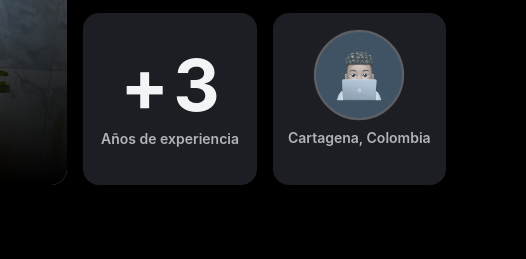
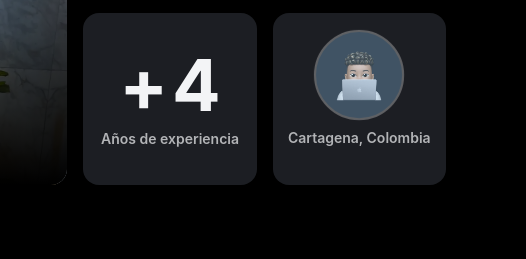
Before and after one commit to luisgomezadev/luisgomezdev-portfolio, an Astro site: page / in a window 1280 px wide. Shown: the part 275-534 px from the top of the page, 754-1280 px from the left. Built offline with nearby package versions, Linux system fonts and the light colour scheme; Astro itself is replaced by a stand-in of ours.

Commit message:
Update experience years displayed in Header component from 3 to 4

```diff
--- a/src/components/Header.astro
+++ b/src/components/Header.astro
@@ -63,7 +63,7 @@ const { id } = Astro.props;
     class="col-span-3 lg:col-span-1 row-span-1 flex items-center justify-center flex-col gap-2"
   >
     <p class="text-7xl z-[1] font-bold flex items-center gap-1">
-      <span>+</span><span>3</span>
+      <span>+</span><span>4</span>
     </p>
     <p class="text-sm font-semibold max-w-fit opacity-70 z-[1]">
       Años de experiencia
```
